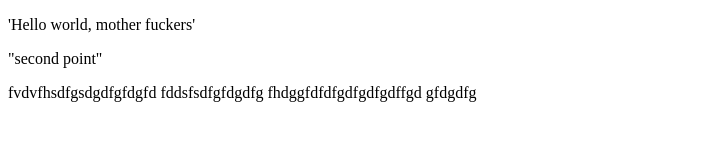
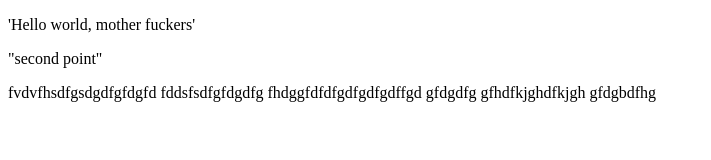
Before and after one commit to slayd12/test, a plain HTML site: page index.html in a window 1280 px wide. Shown: the whole page, without its empty margins (0-711 px from the left). Drawn offline with Linux system fonts and the light colour scheme.

Commit message:
new test

```diff
--- a/index.html
+++ b/index.html
@@ -12,5 +12,8 @@
     fddsfsdfgfdgdfg
     fhdggfdfdfgdfgdfgdffgd
     gfdgdfg
+    gfhdfkjghdfkjgh
+    gfdgbdfhg
+
 </body>
 </html>
```
